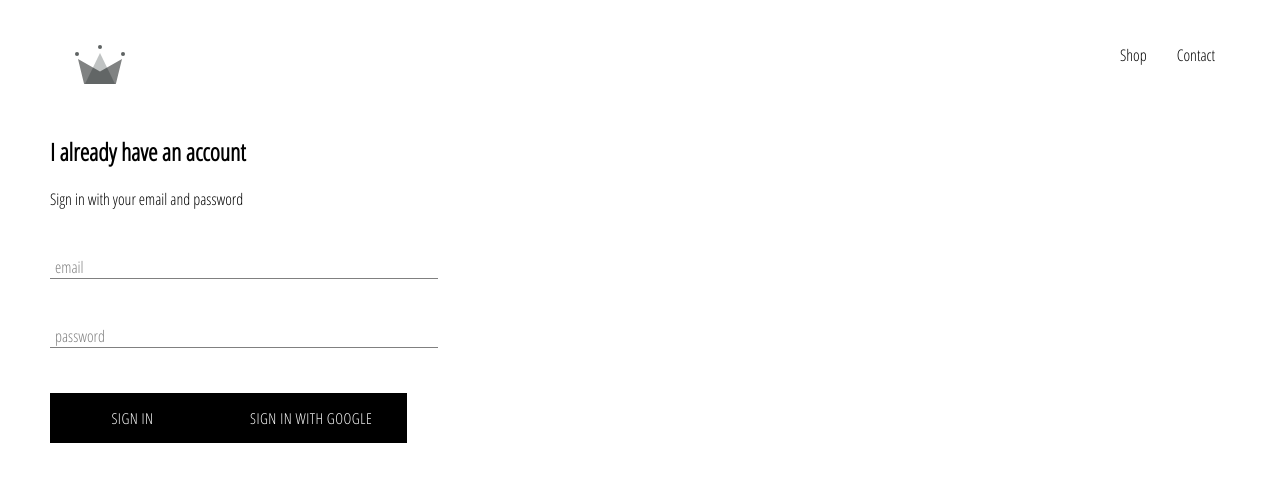
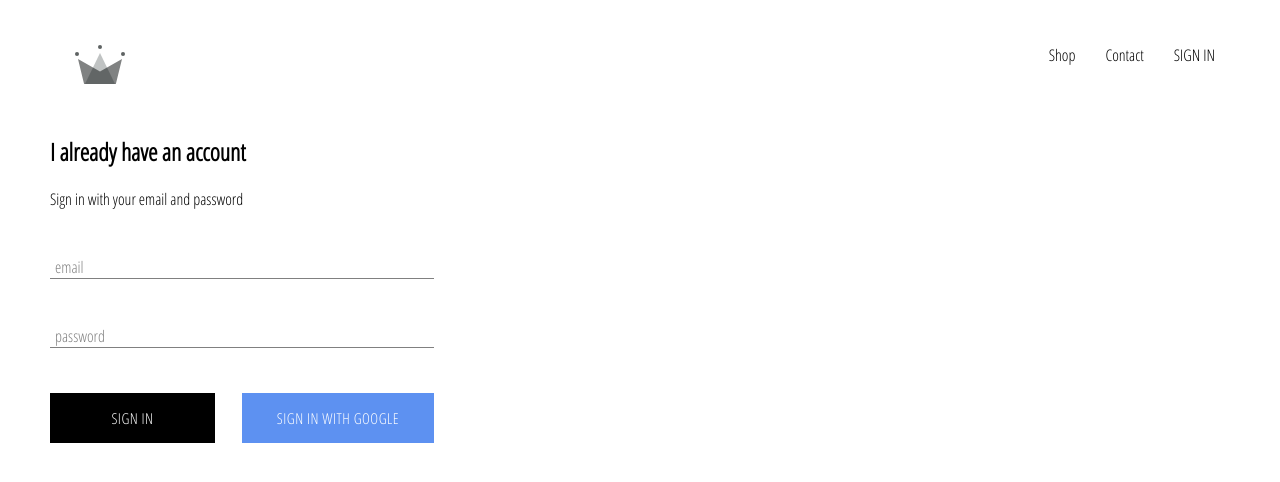
Before and after one commit to DrInnovatio/max-clothing, a React (Create React App) app: page /signin in a window 1280 px wide. Shown: the top 482 px of the page. Built offline with nearby package versions, Linux system fonts and the light colour scheme; no server answers.

Commit message:
added firebase into application, created sign in pagewith sign in component and google sign in

```diff
--- a/src/App.css
+++ b/src/App.css
@@ -7,3 +7,7 @@
   text-decoration:  none;
   color: black;
 }
+
+* {
+  box-sizing: border-box;
+}
--- a/src/App.js
+++ b/src/App.js
@@ -3,14 +3,38 @@
 import HomePage from './pages/homepage/homepage.component';
 import ShopPage from './pages/shop/shop.component.jsx';
 import Header from './components/header/header.component'
+import { auth } from './firebase/firebase.utils';
 import SignInAnSignUpPage from './pages/sign-in-and-sign-up/sign-in-and-sign-up.component'
 import './App.css';
 
 
-function App() {
+class App extends React.Component {
+
+  constructor(){
+    super();
+
+    this.state = {
+      currentUser: null
+    };
+  }
+
+  unsubscribeFromAuth = null;
+
+  componentDidMount(){
+    this.unsubscribeFromAuth =  auth.onAuthStateChanged(user => {
+      this.setState({currentUser: user});
+      console.log(user)
+    });
+  }
+
+  componentWillUnmount(){
+    this.unsubscribeFromAuth();
+  }
+
+  render(){
     return (
       <div >
-      <Header/>
+        <Header currentUser={this.state.currentUser}/>
         <Switch>
           <Route exact path='/' component={HomePage}/>
           <Route path='/shop' component={ShopPage}/>
@@ -19,5 +43,6 @@
       </div>
     );
   }
+}
 
 export default App;
--- a/src/components/custom-button/custom-button.component.jsx
+++ b/src/components/custom-button/custom-button.component.jsx
@@ -1,8 +1,9 @@
 import React from 'react';
 import './custom-button.styles.scss';
 
-const Custombutton = ({children, ...otherProps}) => (
-  <button className='custom-button' {...otherProps}>
+const Custombutton = ({children, isGoogleSignIn, ...otherProps}) => (
+  <button className={`${isGoogleSignIn ? 'google-sign-in' : ''} custom-button `}
+  {...otherProps}>
     {children}
   </button>
 )
--- a/src/components/custom-button/custom-button.styles.scss
+++ b/src/components/custom-button/custom-button.styles.scss
@@ -19,4 +19,14 @@
     color: black;
     border: 1px solid black;
   }
+
+  &.google-sign-in {
+    background-color: rgb(93, 145, 241);
+    color: white;
+
+    &:hover {
+      background-color: rgb(40, 112, 245);
+      border: none;
+    }
+  }
 }
--- a/src/components/header/header.component.jsx
+++ b/src/components/header/header.component.jsx
@@ -1,9 +1,10 @@
 import React from 'react';
 import {Link} from 'react-router-dom';
+import {auth} from '../../firebase/firebase.utils';
 import {ReactComponent as Logo} from '../../assets/crown.svg'
 import './header.styles.scss';
 
-const Header = () => (
+const Header = ({currentUser}) => (
 
   <div className='header'>
       <Link className='logo-container' to='/'>
@@ -18,6 +19,11 @@
         <Link className='option' to='/shop'>
           Contact
         </Link>
+        {
+          currentUser ? (<div className='option' onClick={() => auth.signOut()}>SIGN OUT</div>)
+          :
+          (<Link className='option' to='/signin'>SIGN IN</Link>)
+        }
       </div>
   </div>
 
--- a/src/components/header/header.styles.scss
+++ b/src/components/header/header.styles.scss
@@ -20,6 +20,7 @@
 
     .option {
       padding: 10px 15px;
+      cursor: pointer;
     }
   }
 }
--- a/src/components/sign-in/sign-in.component.jsx
+++ b/src/components/sign-in/sign-in.component.jsx
@@ -24,7 +24,6 @@
     this.setState({[name]: value})
   }
 
-
   render(){
     return (
       <div className='sign-in'>
@@ -32,18 +31,21 @@
         <span>Sign in with your email and password</span>
 
         <form onSubmit={this.handleSubmit}>
+
           <FormInput name="email" type="email" value={this.state.email} handleChange={this.handleChange} label="email" required/>
-
-
 
           <FormInput name="password" type="password" value={this.state.password} handleChange={this.handleChange} label="password" required/>
 
+          <div className='buttons'>
 
-          <CustomButton type='submit' >Sign In</CustomButton>
-          <CustomButton onClick={signInWithGoogle}>
-            {' '}
-             Sign in with Google{' '}
-          </CustomButton>
+            <CustomButton type='submit' >Sign In</CustomButton>
+
+            <CustomButton onClick={signInWithGoogle} isGoogleSignIn>
+              {' '} Sign in with Google {' '}
+            </CustomButton>
+
+          </div>
+
 
         </form>
       </div>
--- a/src/components/sign-in/sign-in.styles.scss
+++ b/src/components/sign-in/sign-in.styles.scss
@@ -1,9 +1,14 @@
 .sign-in {
-  width: 30vw;
+  width: 380px;
   display: flex;
   flex-direction: column;
 
   .title {
     margin: 10px 0 ;
   }
+
+  .buttons {
+    display: flex;
+    justify-content: space-between;
+  }
 }
```
Lines whose indentation alone changed are shown as unchanged.
